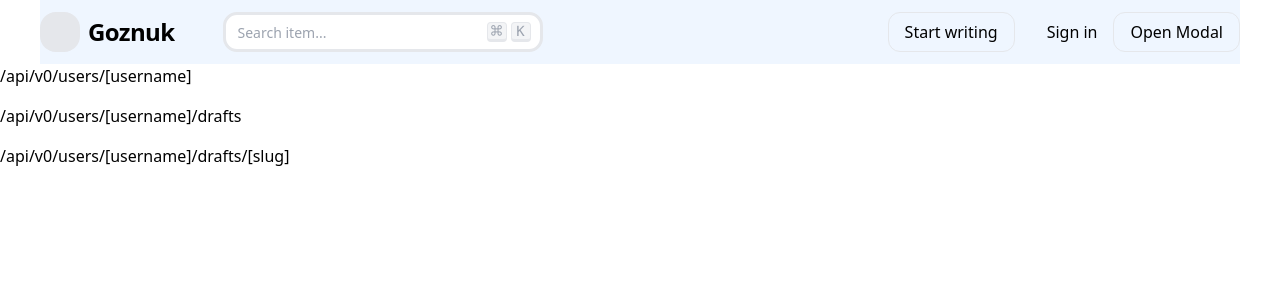
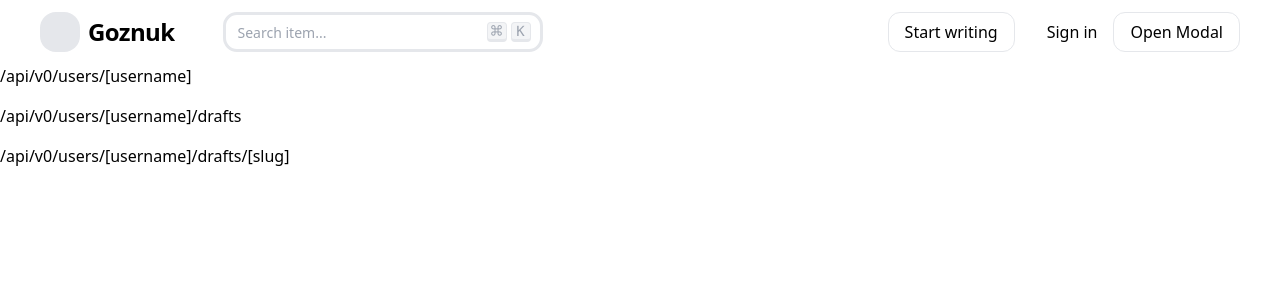
Before and after one commit to darkroomstudio/goznuk, a Next.js app: page / in a window 1280 px wide. Shown: the top 300 px of the page. Built offline with nearby package versions, Linux system fonts and the light colour scheme.

Commit message:
minor fix

```diff
--- a/src/components/header.tsx
+++ b/src/components/header.tsx
@@ -36,7 +36,7 @@ export function Header() {
 
   return (
     <div className="flex h-16 items-center justify-center text-white">
-      <div className="flex h-full w-full max-w-[1200px] items-center justify-between bg-blue-50 text-black">
+      <div className="flex h-full w-full max-w-[1200px] items-center justify-between text-black">
         <div className="flex items-center gap-12">
           <span className="flex items-center gap-2">
             <div className="h-10 w-10 rounded-2xl bg-gray-200"></div>
```
